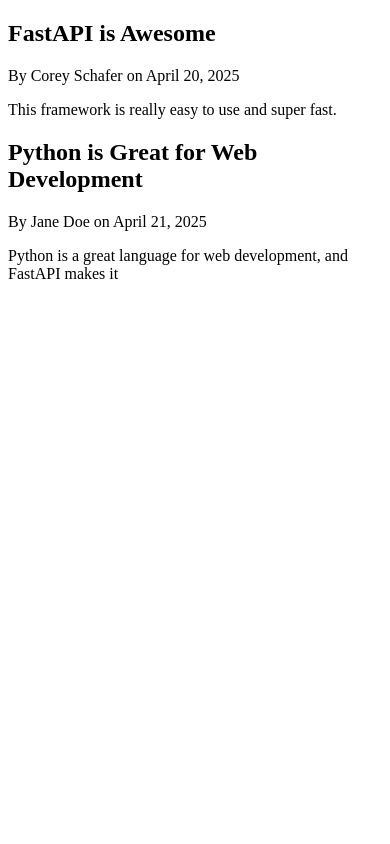
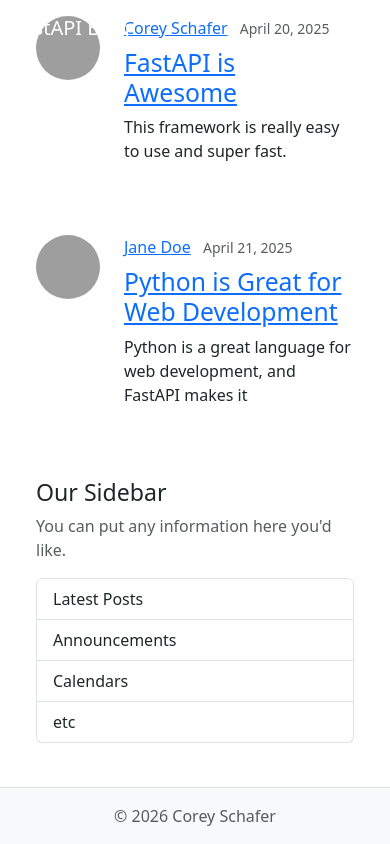
Before and after one commit to Manas-8/fastapi_blog, a FastAPI app: page / in a window 390 px wide. Run offline with FastAPI, Linux system fonts and the light colour scheme; grey boxes are pictures that could not be loaded.

Commit message:
Add layout template and update home page

```diff
--- a/src/blog/main.py
+++ b/src/blog/main.py
@@ -1,6 +1,5 @@
 from fastapi import FastAPI, Request
 from fastapi.templating import Jinja2Templates
-from fastapi.responses import HTMLResponse
 
 app = FastAPI()
 templates = Jinja2Templates(directory="templates")
@@ -24,10 +23,4 @@ posts: list[dict] = [
 
 @app.get("/")
 def read_root(request: Request):
-    return templates.TemplateResponse(request, "home.html", {"posts": posts})
-
-
-
-@app.get("/posts", response_class=HTMLResponse)
-def read_posts():
-    return f"<h1>{posts[0]['title']}</h1>"
+    return templates.TemplateResponse(request, "home.html", {"posts": posts, "title": "Home"})
--- a/src/blog/templates/home.html
+++ b/src/blog/templates/home.html
@@ -1,13 +1,25 @@
-<!DOCTYPE html>
-<html>
-<head>
-    <title>FastAPI Blog</title>
-</head>
-<body>
-    {% for post in posts %}
-        <h2>{{ post.title }}</h2>
-        <p>By {{ post.author }} on {{ post.date_posted }}</p>
-        <p>{{ post.content }}</p>
-    {% endfor %}
-</body>
-</html>
+{% extends "layout.html" %}
+{% block content %}
+  {% for post in posts %}
+    <article class="content-section py-3 px-4 mb-4">
+      <div class="d-flex align-items-start gap-4">
+        <img class="rounded-circle article-img flex-shrink-0"
+             src="/static/profile_pics/default.jpg"
+             alt="{{ post.author }}'s profile picture"
+             width="64"
+             height="64"
+             loading="lazy">
+        <div class="flex-grow-1">
+          <div class="article-metadata mb-2">
+            <a class="me-2" href="#">{{ post.author }}</a>
+            <small class="text-body-secondary">{{ post.date_posted }}</small>
+          </div>
+          <h2>
+            <a class="article-title" href="#">{{ post.title }}</a>
+          </h2>
+          <p class="article-content">{{ post.content }}</p>
+        </div>
+      </div>
+    </article>
+  {% endfor %}
+{% endblock content %}
--- /dev/null
+++ b/src/blog/templates/layout.html
@@ -0,0 +1,373 @@
+<!DOCTYPE html>
+<html lang="en">
+    <head>
+        <meta charset="utf-8">
+        <meta name="viewport" content="width=device-width, initial-scale=1">
+        <!-- Site Info -->
+        {% if title %}
+            <title>FastAPI Blog - {{ title }}</title>
+        {% else %}
+            <title>FastAPI Blog</title>
+        {% endif %}
+        <meta name="description" content="FastAPI Tutorial">
+        <meta name="author" content="Corey Schafer">
+        <!-- Open Graph Tags: The title of the page for social media sharing. It can match the title tag or be more descriptive. -->
+        <meta property="og:title" content="FastAPI Blog">
+        <!-- Open Graph Tags: Typically set to "website" for static sites or "article" for content-heavy pages. -->
+        <meta property="og:type" content="website">
+        <!-- Open Graph Tags: The URL of the page, used to ensure link previews resolve to the correct page. -->
+        <meta property="og:url" content="">
+        <!-- Open Graph Tags: URL of an image that represents the page. Useful for link previews. -->
+        <meta property="og:image" content="">
+        <!-- Open Graph Tags: Provides an alternative text for the image to improve accessibility. -->
+        <meta property="og:image:alt" content="">
+        <!-- Preconnect for Google Fonts -->
+        <link rel="preconnect" href="https://fonts.googleapis.com">
+        <link rel="preconnect" href="https://fonts.gstatic.com" crossorigin>
+        <!-- Custom Font -->
+        <link href="https://fonts.googleapis.com/css2?family=Montserrat:ital,wght@0,100..900;1,100..900&family=Nunito:ital,wght@0,200..1000;1,200..1000&display=swap"
+              rel="stylesheet">
+        <!-- Bootstrap CSS -->
+        <link href="https://cdn.jsdelivr.net/npm/bootstrap@5.3.8/dist/css/bootstrap.min.css"
+              rel="stylesheet"
+              integrity="sha384-sRIl4kxILFvY47J16cr9ZwB07vP4J8+LH7qKQnuqkuIAvNWLzeN8tE5YBujZqJLB"
+              crossorigin="anonymous">
+        <!-- Stylesheet -->
+        <link rel="stylesheet"
+              type="text/css"
+              href="{{ url_for("static", path='css/main.css') }}">
+        <!-- Set a theme color that matches your website's primary color -->
+        <meta name="theme-color" content="#527c9f">
+        <!-- Favicon for all browsers -->
+        <link rel="icon"
+              href="{{ url_for('static', path='icons/favicon.ico') }}"
+              sizes="any">
+        <link rel="icon"
+              href="{{ url_for('static', path='icons/icon.svg') }}"
+              type="image/svg+xml">
+        <!-- Apple touch icon for iOS devices -->
+        <link rel="apple-touch-icon"
+              sizes="180x180"
+              href="{{ url_for('static', path='icons/icon.png') }}">
+        <!-- Web app manifest for Progressive Web Apps -->
+        <link rel="manifest"
+              href="{{ url_for('static', path='site.webmanifest') }}">
+        <!-- Content Security Policy: Uncomment to enhance security by restricting where content can be loaded from (useful for preventing certain attacks like XSS). Update if adding external sources (e.g., Google Fonts, Bootstrap CDN, analytics, etc). -->
+        <!-- <meta http-equiv="Content-Security-Policy"
+       content=" default-src 'self'; script-src 'self' code.jquery.com; style-src 'self' fonts.googleapis.com; font-src fonts.gstatic.com; img-src 'self' images.examplecdn.com; "> -->
+    </head>
+    <body class="d-flex flex-column min-vh-100">
+        <header class="site-header">
+            <nav class="navbar navbar-expand-md bg-steel fixed-top"
+                 data-bs-theme="dark">
+                <div class="container">
+                    <a class="navbar-brand me-4" href="{{ url_for("home") }}">FastAPI Blog</a>
+                    <button class="navbar-toggler"
+                            type="button"
+                            data-bs-toggle="collapse"
+                            data-bs-target="#navbarToggle"
+                            aria-controls="navbarToggle"
+                            aria-expanded="false"
+                            aria-label="Toggle navigation">
+                        <span class="navbar-toggler-icon"></span>
+                    </button>
+                    <div class="collapse navbar-collapse" id="navbarToggle">
+                        <div class="navbar-nav me-auto">
+                            <a class="nav-link active"
+                               aria-current="page"
+                               href="{{ url_for("home") }}">Home</a>
+                        </div>
+                        <!-- Navbar Right Side -->
+                        <div class="navbar-nav">
+                            <!-- Shown when logged in (hidden by default, shown via JS) -->
+                            <div id="loggedInNav" class="d-none">
+                                <button class="btn btn-outline-light mb-2 mb-md-0 me-md-2"
+                                        type="button"
+                                        data-bs-toggle="modal"
+                                        data-bs-target="#createPostModal">New Post</button>
+                                <a class="btn btn-light mb-2 mb-md-0 me-md-3"
+                                   href="{{ url_for("account_page") }}"
+                                   id="accountBtn">Account</a>
+                            </div>
+                            <!-- Shown when logged out -->
+                            <div id="loggedOutNav">
+                                <a class="btn btn-outline-light mb-2 mb-md-0 me-md-2"
+                                   href="{{ url_for("login_page") }}">Login</a>
+                                <a class="btn btn-light mb-2 mb-md-0 me-md-3"
+                                   href="{{ url_for("register_page") }}">Register</a>
+                            </div>
+                            <div class="nav-item dropdown">
+                                <a class="nav-link dropdown-toggle"
+                                   href="#"
+                                   role="button"
+                                   id="bd-theme"
+                                   data-bs-toggle="dropdown"
+                                   aria-expanded="false">
+                                    <span id="bd-theme-text">🌗 Auto</span>
+                                </a>
+                                <ul class="dropdown-menu dropdown-menu-end" aria-labelledby="bd-theme">
+                                    <li>
+                                        <button class="dropdown-item" type="button" data-bs-theme-value="light">🌝 Light</button>
+                                    </li>
+                                    <li>
+                                        <button class="dropdown-item" type="button" data-bs-theme-value="dark">🌚 Dark</button>
+                                    </li>
+                                    <li>
+                                        <button class="dropdown-item" type="button" data-bs-theme-value="auto">🌗 Auto</button>
+                                    </li>
+                                </ul>
+                            </div>
+                        </div>
+                    </div>
+                </div>
+            </nav>
+        </header>
+        <main role="main" class="container">
+            <div class="row">
+                <div class="col-md-8">
+                    {% block content %}
+                    {% endblock content %}
+                </div>
+                <aside class="col-md-4">
+                    <div class="content-section py-3 px-4 mb-4">
+                        <h3>Our Sidebar</h3>
+                        <p class="text-body-secondary">You can put any information here you'd like.</p>
+                        <ul class="list-group">
+                            <li class="list-group-item">Latest Posts</li>
+                            <li class="list-group-item">Announcements</li>
+                            <li class="list-group-item">Calendars</li>
+                            <li class="list-group-item">etc</li>
+                        </ul>
+                    </div>
+                </aside>
+            </div>
+        </main>
+        <footer class="mt-auto py-3 bg-body-tertiary border-top">
+            <div class="container text-center">
+                <p class="text-body-secondary mb-0">
+                    © <span id="year"></span> Corey Schafer
+                </p>
+            </div>
+        </footer>
+        <!-- Create Post Modal -->
+        <div class="modal fade"
+             id="createPostModal"
+             tabindex="-1"
+             aria-labelledby="createPostModalLabel"
+             aria-hidden="true">
+            <div class="modal-dialog">
+                <div class="modal-content">
+                    <div class="modal-header">
+                        <h5 class="modal-title" id="createPostModalLabel">New Post</h5>
+                        <button type="button"
+                                class="btn-close"
+                                data-bs-dismiss="modal"
+                                aria-label="Close"></button>
+                    </div>
+                    <form id="createPostForm">
+                        <div class="modal-body">
+                            <div class="mb-3">
+                                <label for="title" class="form-label">Title</label>
+                                <input type="text" class="form-control" id="title" name="title" required>
+                            </div>
+                            <div class="mb-3">
+                                <label for="content" class="form-label">Content</label>
+                                <textarea class="form-control" id="content" name="content" rows="5" required></textarea>
+                            </div>
+                        </div>
+                        <div class="modal-footer">
+                            <button type="button"
+                                    class="btn btn-outline-secondary"
+                                    data-bs-dismiss="modal">Cancel</button>
+                            <button type="submit" class="btn btn-primary">Post</button>
+                        </div>
+                    </form>
+                </div>
+            </div>
+        </div>
+        <!-- Success Modal -->
+        <div class="modal fade"
+             id="successModal"
+             tabindex="-1"
+             aria-labelledby="successModalLabel"
+             aria-hidden="true">
+            <div class="modal-dialog">
+                <div class="modal-content">
+                    <div class="modal-header bg-success text-white">
+                        <h5 class="modal-title" id="successModalLabel">Success</h5>
+                        <button type="button"
+                                class="btn-close btn-close-white"
+                                data-bs-dismiss="modal"
+                                aria-label="Close"></button>
+                    </div>
+                    <div class="modal-body">
+                        <p id="successMessage" class="fs-5"></p>
+                    </div>
+                    <div class="modal-footer">
+                        <button type="button" class="btn btn-secondary" data-bs-dismiss="modal">Close</button>
+                    </div>
+                </div>
+            </div>
+        </div>
+        <!-- Error Modal -->
+        <div class="modal fade"
+             id="errorModal"
+             tabindex="-1"
+             aria-labelledby="errorModalLabel"
+             aria-hidden="true">
+            <div class="modal-dialog">
+                <div class="modal-content">
+                    <div class="modal-header bg-danger text-white">
+                        <h5 class="modal-title" id="errorModalLabel">Error</h5>
+                        <button type="button"
+                                class="btn-close btn-close-white"
+                                data-bs-dismiss="modal"
+                                aria-label="Close"></button>
+                    </div>
+                    <div class="modal-body">
+                        <p id="errorMessage" class="fs-5"></p>
+                    </div>
+                    <div class="modal-footer">
+                        <button type="button" class="btn btn-secondary" data-bs-dismiss="modal">Close</button>
+                    </div>
+                </div>
+            </div>
+        </div>
+        <!-- Set the current year in the footer -->
+        <script>document.getElementById('year').textContent = new Date().getFullYear();</script>
+        <!-- Bootstrap Bundle with Popper -->
+        <script src="https://cdn.jsdelivr.net/npm/bootstrap@5.3.8/dist/js/bootstrap.bundle.min.js"
+                integrity="sha384-FKyoEForCGlyvwx9Hj09JcYn3nv7wiPVlz7YYwJrWVcXK/BmnVDxM+D2scQbITxI"
+                crossorigin="anonymous"></script>
+        <!-- Dark Mode Toggle -->
+        <script>
+            const setTheme = (theme) => {
+                if (theme === 'auto') {
+                document.documentElement.setAttribute('data-bs-theme',
+                    window.matchMedia('(prefers-color-scheme: dark)').matches ? 'dark' : 'light');
+                } else {
+                document.documentElement.setAttribute('data-bs-theme', theme);
+                }
+                localStorage.setItem('theme', theme);
+
+                // Update button text
+                const themeText = { light: '🌝 Light', dark: '🌚 Dark', auto: '🌗 Auto' };
+                document.getElementById('bd-theme-text').textContent = themeText[theme];
+            };
+
+            // Set theme on click
+            document.querySelectorAll('[data-bs-theme-value]').forEach(button => {
+                button.addEventListener('click', () => setTheme(button.getAttribute('data-bs-theme-value')));
+            });
+
+            // Initialize
+            setTheme(localStorage.getItem('theme') || 'auto');
+        </script>
+        <!-- Auth State Management -->
+        <script type="module">
+            import { getCurrentUser } from '/static/js/auth.js';
+
+            async function updateAuthUI() {
+                const user = await getCurrentUser();
+                const loggedInNav = document.getElementById('loggedInNav');
+                const loggedOutNav = document.getElementById('loggedOutNav');
+                const accountBtn = document.getElementById('accountBtn');
+
+                if (user) {
+                    loggedInNav.classList.remove('d-none');
+                    loggedInNav.classList.add('d-flex');
+                    loggedOutNav.classList.add('d-none');
+                    accountBtn.textContent = user.username;
+                } else {
+                    loggedInNav.classList.add('d-none');
+                    loggedInNav.classList.remove('d-flex');
+                    loggedOutNav.classList.remove('d-none');
+                    accountBtn.textContent = 'Account';
+                }
+            }
+
+            updateAuthUI();
+        </script>
+        <!-- Create Post Form Handler -->
+        <script type="module">
+            import {
+            getErrorMessage,
+            hideModal,
+            showModal,
+            } from "/static/js/utils.js";
+            import { getToken } from '/static/js/auth.js';
+
+            const createForm = document.getElementById("createPostForm");
+
+            createForm.addEventListener("submit", async (event) => {
+            // Stop default form submission - we'll handle it with JavaScript
+            event.preventDefault();
+
+            const token = getToken();
+            if (!token) {
+                window.location.href = '/login';
+                return;
+            }
+
+            // Gather form values into a plain object {title: "...", content: "..."}
+            const formData = new FormData(createForm);
+            const postData = Object.fromEntries(formData.entries());
+
+
+
+            try {
+                // POST to our API as JSON
+                const response = await fetch("/api/posts", {
+                method: "POST",
+                headers: {
+                    "Content-Type": "application/json",
+                    'Authorization': `Bearer ${token}`,
+                },
+                body: JSON.stringify(postData),
+                });
+
+                if (response.status === 401) {
+                    window.location.href = '/login';
+                    return;
+                }
+
+                if (response.ok) {
+                const data = await response.json();
+                document.getElementById("successMessage").textContent =
+                    `Post "${data.title}" created successfully!`;
+
+                hideModal("createPostModal");
+                showModal("successModal");
+
+                // Clear form
+                createForm.reset();
+
+                // Reload page after modal is hidden to show new post
+                document
+                    .getElementById("successModal")
+                    .addEventListener(
+                    "hidden.bs.modal",
+                    () => {
+                        window.location.reload();
+                    },
+                    { once: true },
+                    );
+                } else {
+                const error = await response.json();
+                document.getElementById("errorMessage").textContent =
+                    getErrorMessage(error);
+
+                hideModal("createPostModal");
+                showModal("errorModal");
+                }
+            } catch (error) {
+                document.getElementById("errorMessage").textContent =
+                "Network error. Please check your connection and try again.";
+                showModal("errorModal");
+            }
+            });
+        </script>
+        {% block scripts %}
+        {% endblock scripts %}
+    </body>
+</html>
```
